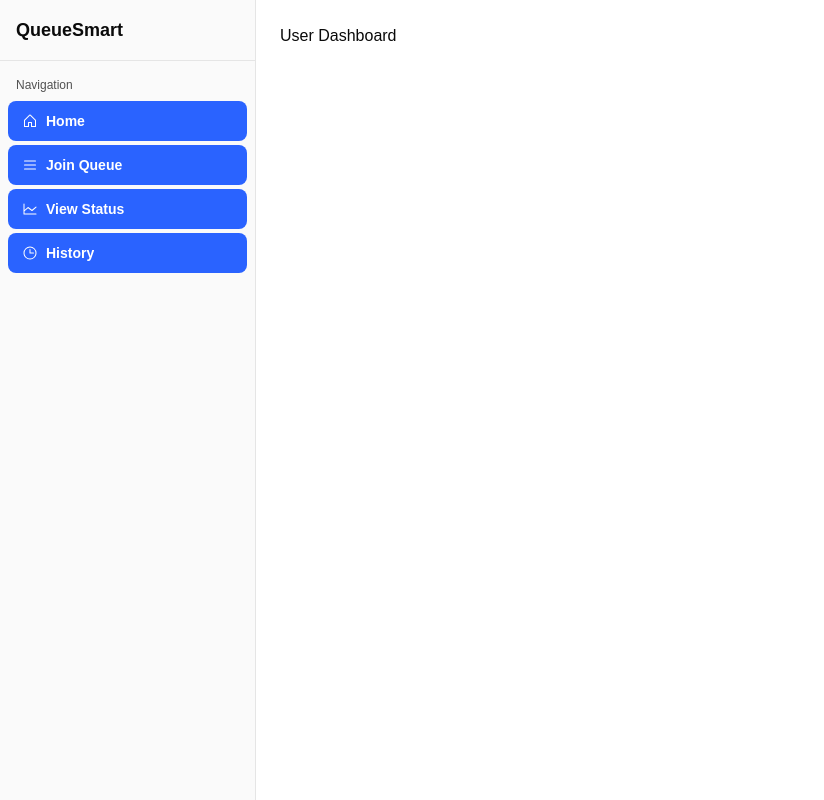
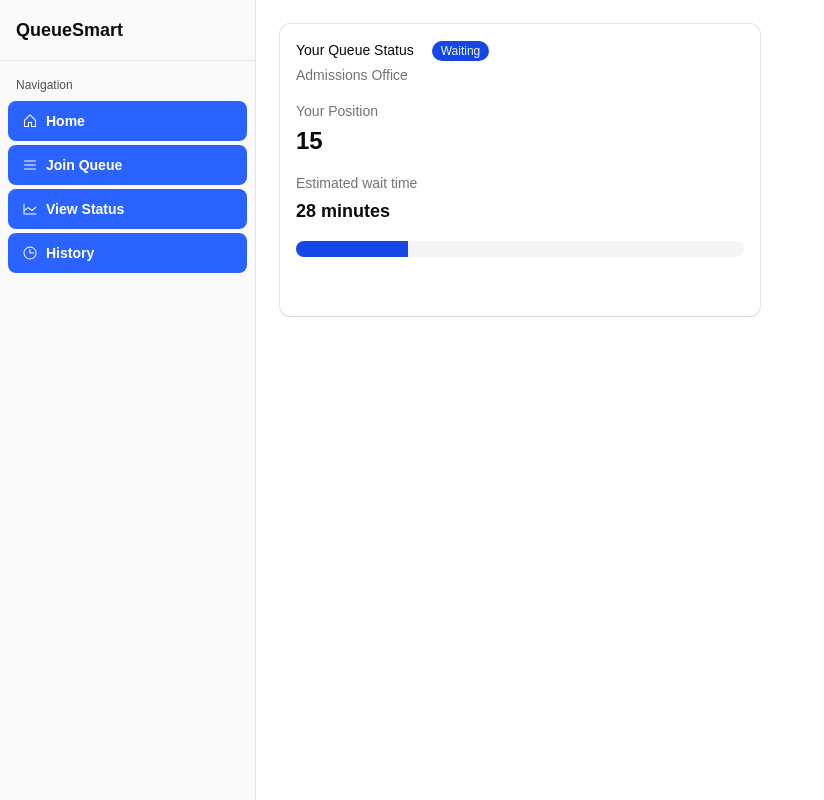
Before and after one commit to alns13/QueueSmart, a React (Vite) app: page /user-dashboard in a window 1280 px wide. Shown: the whole page, without its empty margins (0-824 px from the left). Built offline with nearby package versions, Linux system fonts and the light colour scheme.

Commit message:
added queue status overview module

```diff
--- a/package.json
+++ b/package.json
@@ -14,6 +14,7 @@
     "@fontsource-variable/raleway": "^5.2.8",
     "@phosphor-icons/react": "^2.1.10",
     "@tailwindcss/vite": "^4.3.2",
+    "@tanstack/react-table": "^8.21.3",
     "@vitejs/plugin-react": "^5.0.0",
     "class-variance-authority": "^0.7.1",
     "clsx": "^2.1.1",
--- /dev/null
+++ b/src/components/ui/badge.jsx
@@ -0,0 +1,49 @@
+import { mergeProps } from "@base-ui/react/merge-props"
+import { useRender } from "@base-ui/react/use-render"
+import { cva } from "class-variance-authority";
+
+import { cn } from "@/lib/utils"
+
+const badgeVariants = cva(
+  "group/badge inline-flex h-5 w-fit shrink-0 items-center justify-center gap-1 overflow-hidden rounded-4xl border border-transparent px-2 py-0.5 text-xs font-medium whitespace-nowrap transition-all focus-visible:border-ring focus-visible:ring-[3px] focus-visible:ring-ring/50 has-data-[icon=inline-end]:pr-1.5 has-data-[icon=inline-start]:pl-1.5 aria-invalid:border-destructive aria-invalid:ring-destructive/20 dark:aria-invalid:ring-destructive/40 [&>svg]:pointer-events-none [&>svg]:size-3!",
+  {
+    variants: {
+      variant: {
+        default: "bg-primary text-primary-foreground [a]:hover:bg-primary/80",
+        secondary:
+          "bg-secondary text-secondary-foreground [a]:hover:bg-secondary/80",
+        destructive:
+          "bg-destructive/10 text-destructive focus-visible:ring-destructive/20 dark:bg-destructive/20 dark:focus-visible:ring-destructive/40 [a]:hover:bg-destructive/20",
+        outline:
+          "border-border text-foreground [a]:hover:bg-muted [a]:hover:text-muted-foreground",
+        ghost:
+          "hover:bg-muted hover:text-muted-foreground dark:hover:bg-muted/50",
+        link: "text-primary underline-offset-4 hover:underline",
+      },
+    },
+    defaultVariants: {
+      variant: "default",
+    },
+  }
+)
+
+function Badge({
+  className,
+  variant = "default",
+  render,
+  ...props
+}) {
+  return useRender({
+    defaultTagName: "span",
+    props: mergeProps({
+      className: cn(badgeVariants({ variant }), className),
+    }, props),
+    render,
+    state: {
+      slot: "badge",
+      variant,
+    },
+  });
+}
+
+export { Badge, badgeVariants }
--- /dev/null
+++ b/src/components/ui/card.jsx
@@ -0,0 +1,114 @@
+import * as React from "react"
+
+import { cn } from "@/lib/utils"
+
+function Card({
+  className,
+  size = "default",
+  ...props
+}) {
+  return (
+    <div
+      data-slot="card"
+      data-size={size}
+      className={cn(
+        "group/card flex flex-col gap-(--card-spacing) overflow-hidden rounded-xl bg-card py-(--card-spacing) text-sm text-card-foreground shadow-xs ring-1 ring-foreground/10 [--card-spacing:--spacing(6)] has-[>img:first-child]:pt-0 data-[size=sm]:[--card-spacing:--spacing(4)] *:[img:first-child]:rounded-t-xl *:[img:last-child]:rounded-b-xl",
+        className
+      )}
+      {...props} />
+  );
+}
+
+function CardHeader({
+  className,
+  ...props
+}) {
+  return (
+    <div
+      data-slot="card-header"
+      className={cn(
+        "group/card-header @container/card-header grid auto-rows-min items-start gap-1 rounded-t-xl px-(--card-spacing) has-data-[slot=card-action]:grid-cols-[1fr_auto] has-data-[slot=card-description]:grid-rows-[auto_auto] [.border-b]:pb-(--card-spacing)",
+        className
+      )}
+      {...props} />
+  );
+}
+
+function CardTitle({
+  className,
+  ...props
+}) {
+  return (
+    <div
+      data-slot="card-title"
+      className={cn(
+        "font-heading text-base leading-normal font-medium group-data-[size=sm]/card:text-sm",
+        className
+      )}
+      {...props} />
+  );
+}
+
+function CardDescription({
+  className,
+  ...props
+}) {
+  return (
+    <div
+      data-slot="card-description"
+      className={cn("text-sm text-muted-foreground", className)}
+      {...props} />
+  );
+}
+
+function CardAction({
+  className,
+  ...props
+}) {
+  return (
+    <div
+      data-slot="card-action"
+      className={cn(
+        "col-start-2 row-span-2 row-start-1 self-start justify-self-end",
+        className
+      )}
+      {...props} />
+  );
+}
+
+function CardContent({
+  className,
+  ...props
+}) {
+  return (
+    <div
+      data-slot="card-content"
+      className={cn("px-(--card-spacing)", className)}
+      {...props} />
+  );
+}
+
+function CardFooter({
+  className,
+  ...props
+}) {
+  return (
+    <div
+      data-slot="card-footer"
+      className={cn(
+        "flex items-center rounded-b-xl px-(--card-spacing) [.border-t]:pt-(--card-spacing)",
+        className
+      )}
+      {...props} />
+  );
+}
+
+export {
+  Card,
+  CardHeader,
+  CardFooter,
+  CardTitle,
+  CardAction,
+  CardDescription,
+  CardContent,
+}
--- /dev/null
+++ b/src/components/ui/dashboard/QueueStatusCard.jsx
@@ -0,0 +1,43 @@
+import {
+    Card,
+    CardContent,
+    CardDescription,
+    CardHeader,
+    CardTitle,
+  } from "@/components/ui/card"
+import { Progress } from "@/components/ui/progress"
+import { Badge } from "../badge"
+
+  const position = 15
+  const totalAhead = 14
+  const totalQueueSize = 20
+  const avgTimePerPerson = 2
+  const progress = Math.round(((totalQueueSize - position) / totalQueueSize) * 100)
+  const estimatedWaitTime = totalAhead * avgTimePerPerson
+
+  export function QueueStatusCard() {
+    return (
+      <Card size="sm">
+        <CardHeader>
+          <CardTitle>
+            Your Queue Status &emsp;
+            <Badge variant="default">Waiting</Badge>
+          </CardTitle>
+          <CardDescription className="bold">Admissions Office</CardDescription>
+        </CardHeader>
+
+        <CardContent className="space-y-4">
+          <div className="space-y-1">
+            <p className="text-sm font-medium text-muted-foreground">Your Position</p>
+            <p className="text-2xl font-bold">{position}</p>
+          </div>
+
+          <div className="space-y-1">
+            <p className="text-sm font-medium text-muted-foreground">Estimated wait time</p>
+            <p className="text-lg font-semibold">{estimatedWaitTime} minutes</p>
+          </div>
+    <Progress value={progress} className="[&_[data-slot=progress-track]]:h-4" />
+  </CardContent>
+      </Card>
+    )
+  }
--- /dev/null
+++ b/src/components/ui/progress.jsx
@@ -0,0 +1,82 @@
+import { Progress as ProgressPrimitive } from "@base-ui/react/progress"
+
+import { cn } from "@/lib/utils"
+
+function Progress({
+  className,
+  children,
+  value,
+  ...props
+}) {
+  return (
+    <ProgressPrimitive.Root
+      value={value}
+      data-slot="progress"
+      className={cn("flex flex-wrap gap-3", className)}
+      {...props}>
+      {children}
+      <ProgressTrack>
+        <ProgressIndicator />
+      </ProgressTrack>
+    </ProgressPrimitive.Root>
+  );
+}
+
+function ProgressTrack({
+  className,
+  ...props
+}) {
+  return (
+    <ProgressPrimitive.Track
+      className={cn(
+        "relative flex h-1.5 w-full items-center overflow-x-hidden rounded-full bg-muted",
+        className
+      )}
+      data-slot="progress-track"
+      {...props} />
+  );
+}
+
+function ProgressIndicator({
+  className,
+  ...props
+}) {
+  return (
+    <ProgressPrimitive.Indicator
+      data-slot="progress-indicator"
+      className={cn("h-full bg-primary transition-all", className)}
+      {...props} />
+  );
+}
+
+function ProgressLabel({
+  className,
+  ...props
+}) {
+  return (
+    <ProgressPrimitive.Label
+      className={cn("text-sm font-medium", className)}
+      data-slot="progress-label"
+      {...props} />
+  );
+}
+
+function ProgressValue({
+  className,
+  ...props
+}) {
+  return (
+    <ProgressPrimitive.Value
+      className={cn("ml-auto text-sm text-muted-foreground tabular-nums", className)}
+      data-slot="progress-value"
+      {...props} />
+  );
+}
+
+export {
+  Progress,
+  ProgressTrack,
+  ProgressIndicator,
+  ProgressLabel,
+  ProgressValue,
+}
--- /dev/null
+++ b/src/components/ui/table.jsx
@@ -0,0 +1,121 @@
+import * as React from "react"
+
+import { cn } from "@/lib/utils"
+
+function Table({
+  className,
+  ...props
+}) {
+  return (
+    <div data-slot="table-container" className="relative w-full overflow-x-auto">
+      <table
+        data-slot="table"
+        className={cn("w-full caption-bottom text-sm", className)}
+        {...props} />
+    </div>
+  );
+}
+
+function TableHeader({
+  className,
+  ...props
+}) {
+  return (
+    <thead
+      data-slot="table-header"
+      className={cn("[&_tr]:border-b", className)}
+      {...props} />
+  );
+}
+
+function TableBody({
+  className,
+  ...props
+}) {
+  return (
+    <tbody
+      data-slot="table-body"
+      className={cn("[&_tr:last-child]:border-0", className)}
+      {...props} />
+  );
+}
+
+function TableFooter({
+  className,
+  ...props
+}) {
+  return (
+    <tfoot
+      data-slot="table-footer"
+      className={cn("border-t bg-muted/50 font-medium [&>tr]:last:border-b-0", className)}
+      {...props} />
+  );
+}
+
+function TableRow({
+  className,
+  ...props
+}) {
+  return (
+    <tr
+      data-slot="table-row"
+      className={cn(
+        "border-b transition-colors hover:bg-muted/50 has-aria-expanded:bg-muted/50 data-[state=selected]:bg-muted",
+        className
+      )}
+      {...props} />
+  );
+}
+
+function TableHead({
+  className,
+  ...props
+}) {
+  return (
+    <th
+      data-slot="table-head"
+      className={cn(
+        "h-10 px-2 text-left align-middle font-medium whitespace-nowrap text-foreground [&:has([role=checkbox])]:pr-0",
+        className
+      )}
+      {...props} />
+  );
+}
+
+function TableCell({
+  className,
+  ...props
+}) {
+  return (
+    <td
+      data-slot="table-cell"
+      className={cn(
+        "p-2 align-middle whitespace-nowrap [&:has([role=checkbox])]:pr-0",
+        className
+      )}
+      {...props} />
+  );
+}
+
+function TableCaption({
+  className,
+  ...props
+}) {
+  return (
+    <caption
+      data-slot="table-caption"
+      className={cn("mt-4 text-sm text-muted-foreground", className)}
+      {...props} />
+  );
+}
+
+export {
+  Table,
+  TableHeader,
+  TableBody,
+  TableFooter,
+  TableHead,
+  TableRow,
+  TableCell,
+  TableCaption,
+}
--- a/src/pages/UserDashboard.jsx
+++ b/src/pages/UserDashboard.jsx
@@ -11,9 +11,10 @@ import {
   SidebarMenuButton,
   SidebarMenuItem,
   SidebarProvider,
-  SidebarTrigger,
 } from "@/components/ui/sidebar"
 import { HouseIcon, ListIcon, ClockIcon, ChartLineIcon } from "@phosphor-icons/react"
+
+import { QueueStatusCard } from "@/components/ui/dashboard/QueueStatusCard";
 
 const navItems = [
   { title: "Home", icon: HouseIcon },
@@ -50,8 +51,10 @@ export default function UserDashboard() {
             </Sidebar>
 
             <SidebarInset>
-              <div className="p-6">
-                <h1>User Dashboard</h1>
+              <div className="flex flex-1 flex-col gap-6 p-6">
+                <section className="grid min-h-[600px] grid-cols-2 grid-rows-2 gap-4">
+                  <QueueStatusCard />
+                </section>
               </div>
             </SidebarInset>
           </SidebarProvider>
```
Also changed, not shown: 1 other file (tests, documents, lock files or other folders).
